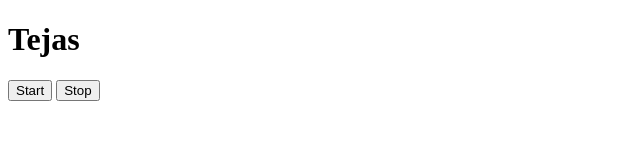
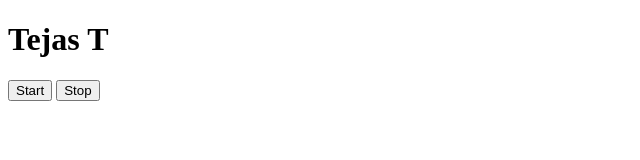
Before and after one commit to tejastamnar18/javascript-by-tejas, a plain HTML site: page 08_Events/three.html in a window 1280 px wide. Shown: the full height of the page, 0-640 px from the left. Drawn offline with Linux system fonts and the light colour scheme.

Commit message:
Update header in three.html to include full name "Tejas T"

```diff
--- a/08_Events/three.html
+++ b/08_Events/three.html
@@ -6,11 +6,12 @@
     <title>Document</title>
 </head>
 <body>
-    <h1>Tejas</h1>
+    <h1>Tejas T</h1>
     <button id="start">Start</button>
     <button id="stop">Stop</button>
 </body>
 <script>
+
 
 
     document.querySelector('#start').addEventListener('click',function(){
```
